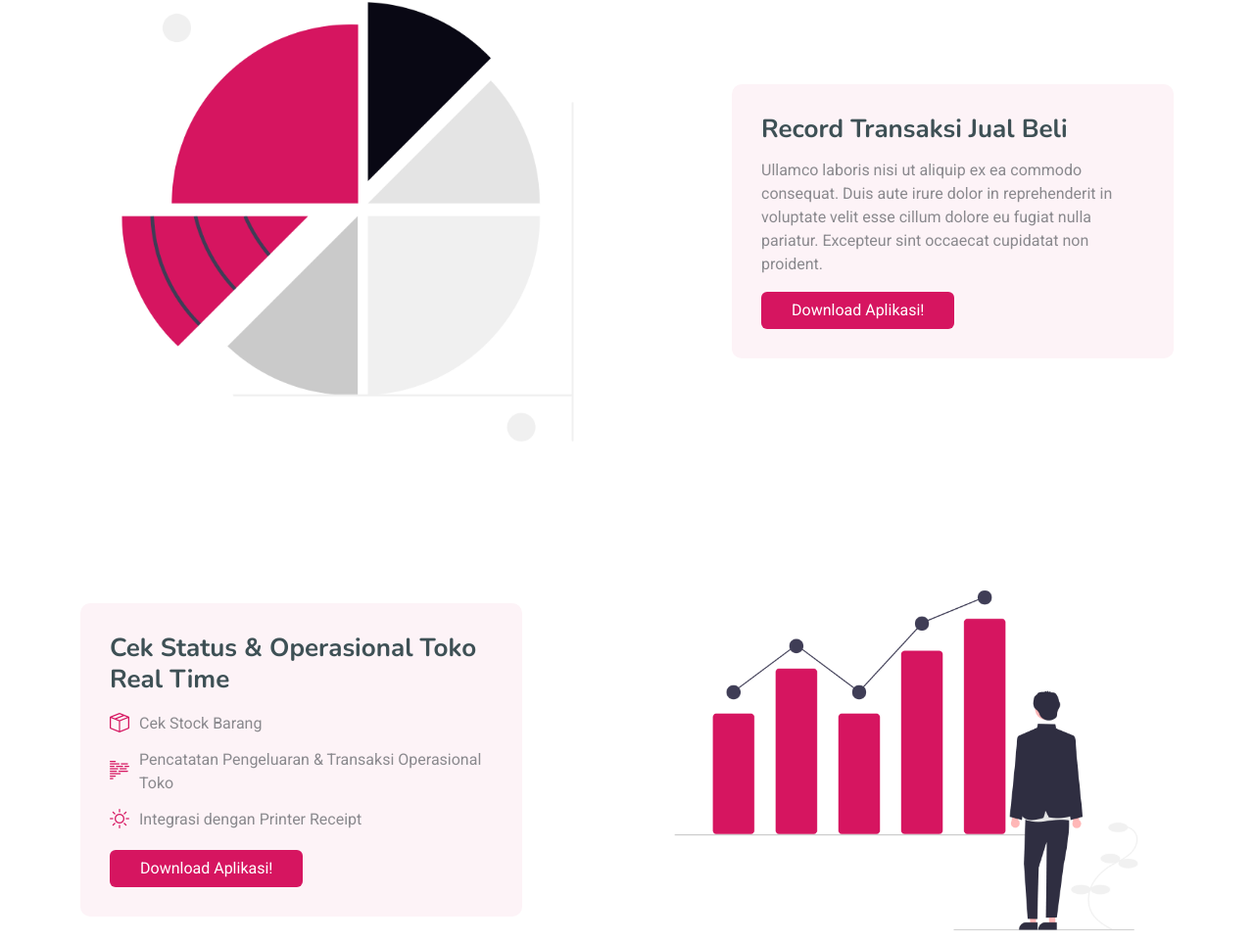
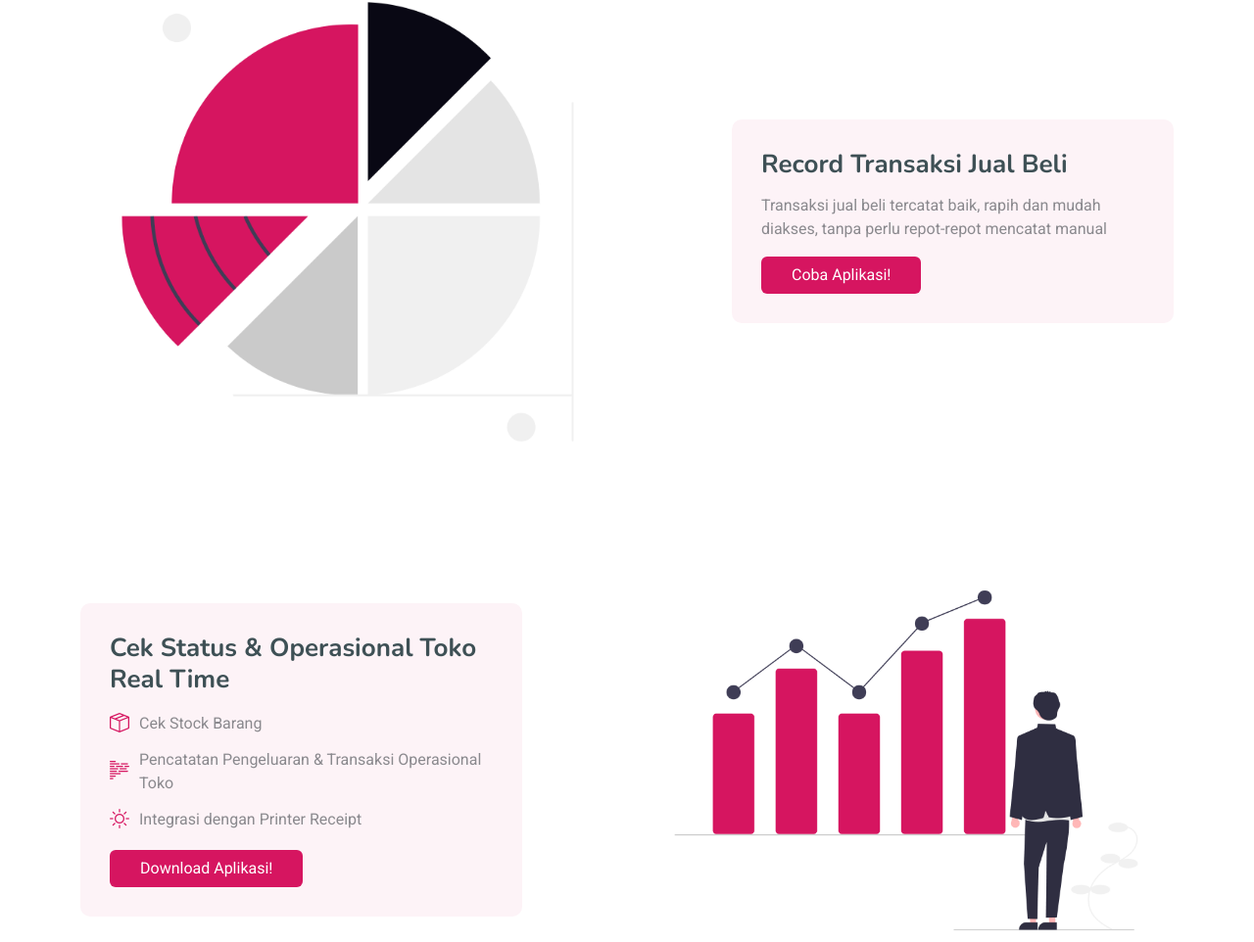
Before and after one commit to deirfed/monokurobi, a plain HTML site: page index.html in a window 1280 px wide. Shown: the part 1674-2636 px from the top of the page at 98% size. Drawn offline with nearby package versions, Linux system fonts and the light colour scheme.

Commit message:
first commit

```diff
--- a/index.html
+++ b/index.html
@@ -128,12 +128,10 @@
                         <div class="content">
                             <h3>Record Transaksi Jual Beli</h3>
                             <p>
-                                Ullamco laboris nisi ut aliquip ex ea commodo consequat. Duis aute irure dolor in
-                                reprehenderit in voluptate
-                                velit esse cillum dolore eu fugiat nulla pariatur. Excepteur sint occaecat cupidatat non
-                                proident.
+                                Transaksi jual beli tercatat baik, rapih dan mudah diakses, tanpa perlu repot-repot
+                                mencatat manual
                             </p>
-                            <a href="#" class="btn more-btn">Download Aplikasi!</a>
+                            <a href="#" class="btn more-btn">Coba Aplikasi!</a>
                         </div>
                     </div>
 
@@ -327,7 +325,6 @@
 
     <a href="#" id="scroll-top" class="scroll-top d-flex align-items-center justify-content-center"><i
             class="bi bi-arrow-up-short"></i></a>
-    <div id="preloader"></div>
     <script src="assets/vendor/bootstrap/js/bootstrap.bundle.min.js"></script>
     <script src="assets/vendor/php-email-form/validate.js"></script>
     <script src="assets/vendor/aos/aos.js"></script>
```
Also changed, not shown: assets/img/services.jpg (deleted).
